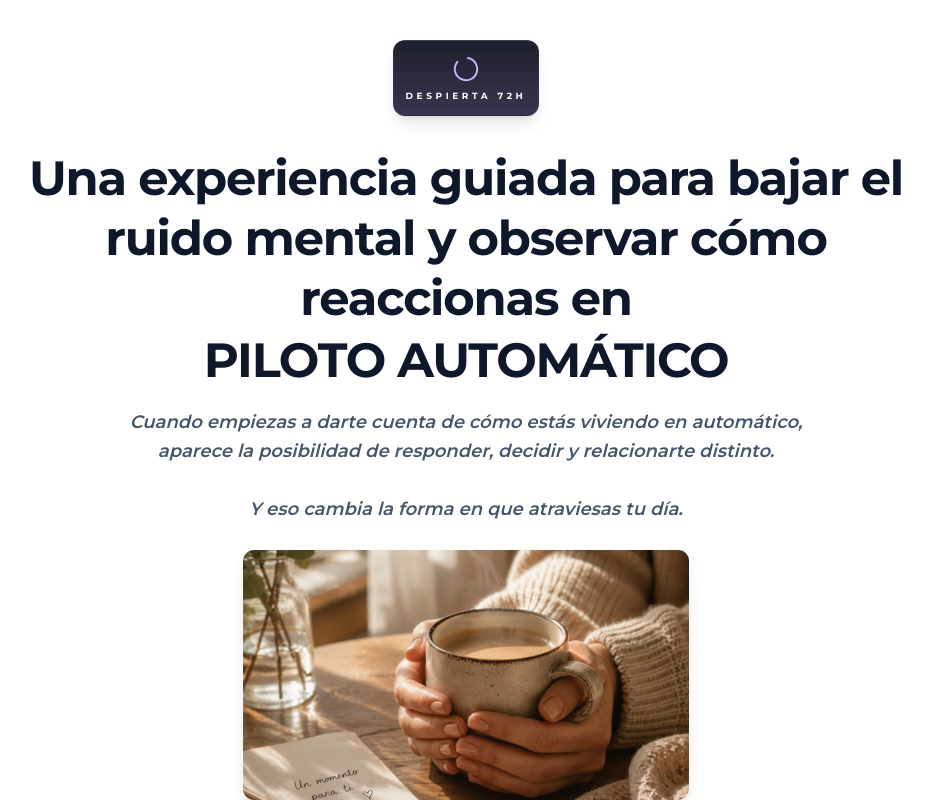
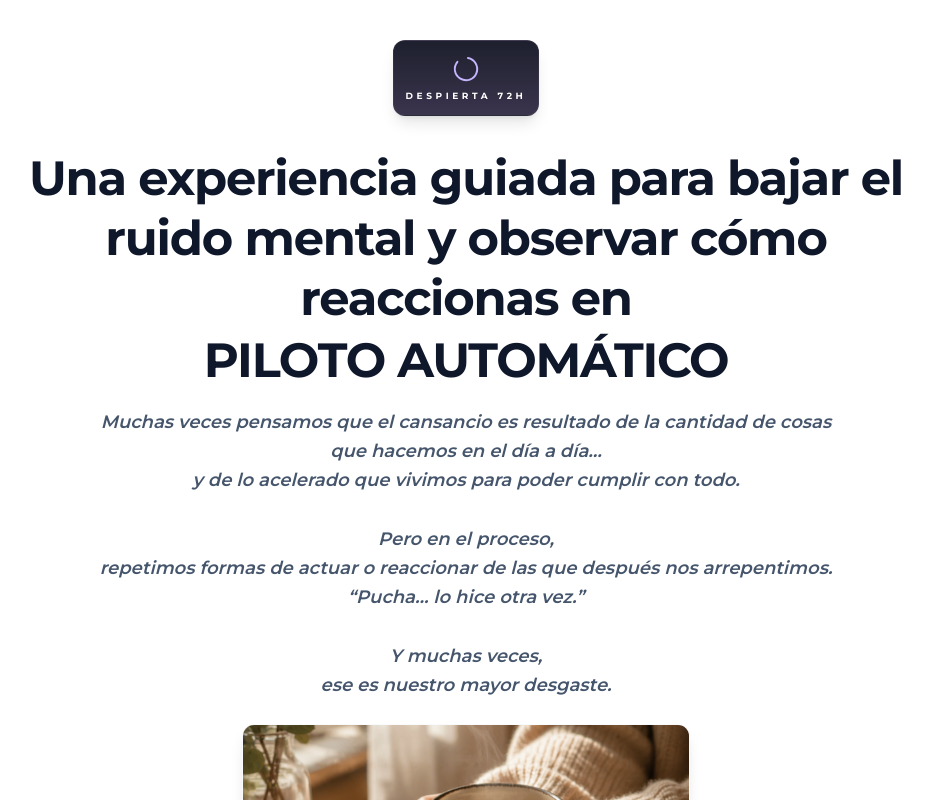
Before and after one commit to cursossolange/despierta-72h, a React (Vite) app: page / in a window 1280 px wide. Shown: the top 800 px of the page, without its empty margins (174-1106 px from the left). Built offline with nearby package versions, Linux system fonts and the light colour scheme; no server answers.

Commit message:
Update LandingPage.tsx

```diff
--- a/src/components/LandingPage.tsx
+++ b/src/components/LandingPage.tsx
@@ -172,9 +172,19 @@ export default function LandingPage({ onPurchase }: LandingPageProps) {
             {/* 3. Bajada breve */}
         <div className="max-w-5xl mx-auto mb-5 md:mb-6">
 <p className="text-sm md:text-lg text-slate-600 leading-relaxed font-semibold italic max-w-3xl mx-auto">
-  Cuando empiezas a darte cuenta de cómo estás viviendo en automático,<br />
-  aparece la posibilidad de responder, decidir y relacionarte distinto.<br /><br />
-  Y eso cambia la forma en que atraviesas tu día.
+  Muchas veces pensamos que el cansancio es resultado de la cantidad de cosas que hacemos en el día a día…
+  <br />
+  y de lo acelerado que vivimos para poder cumplir con todo.
+  <br /><br />
+  Pero en el proceso,
+  <br />
+  repetimos formas de actuar o reaccionar de las que después nos arrepentimos.
+  <br />
+  “Pucha… lo hice otra vez.”
+  <br /><br />
+  Y muchas veces,
+  <br />
+  ese es nuestro mayor desgaste.
 </p>
 </div>
 
```
